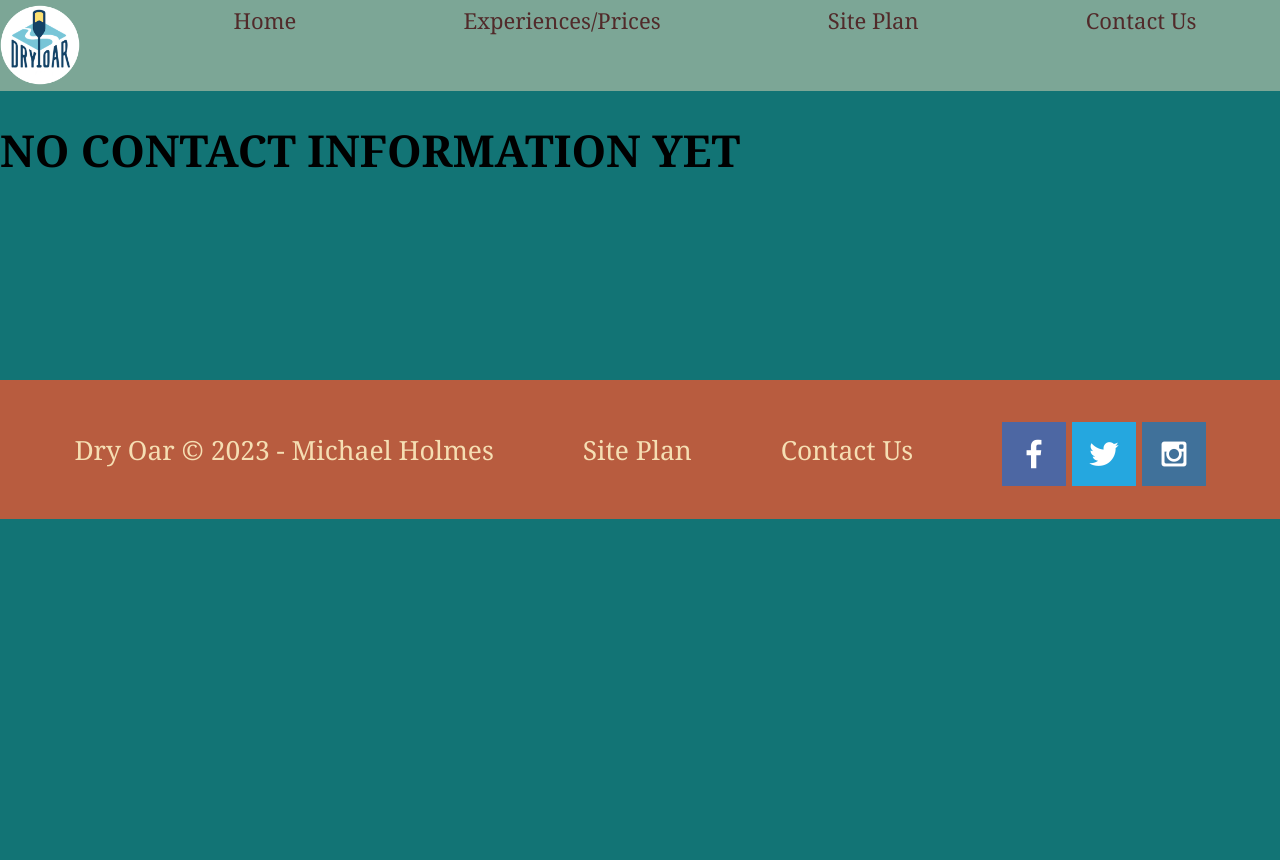
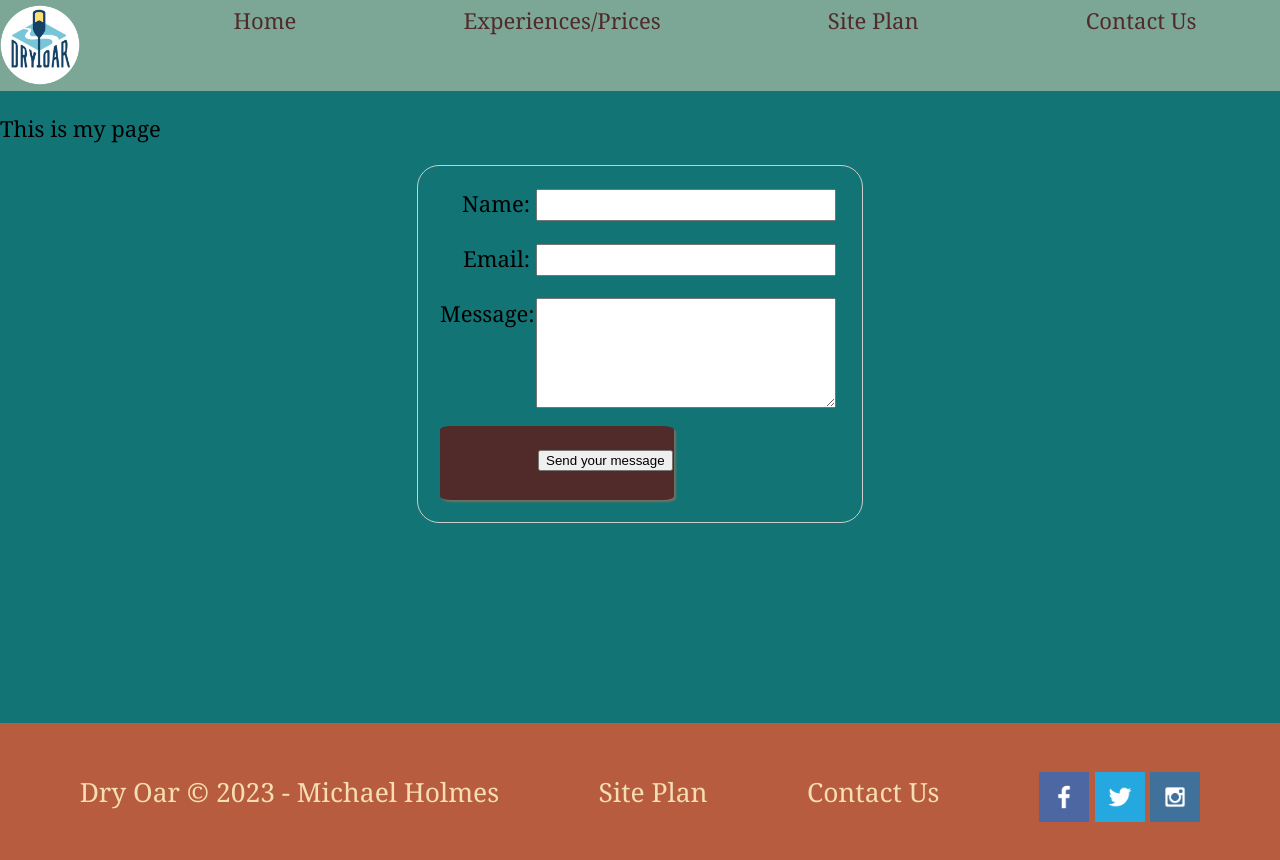
Before and after one commit to mholmes755/WDD130, a plain HTML site: page wwr/contactus.html in a window 1280 px wide. Before the commit the page ends 800 px from the top, so only its background shows below. Drawn offline with Linux system fonts and the light colour scheme.

Commit message:
Finished Contact Us page in wwr site

```diff
--- a/my-portfolio/styles/site-plan.css
+++ b/my-portfolio/styles/site-plan.css
@@ -1,29 +1,29 @@
 /* if you are using any Google fonts change the font names below to your fonts.
 Any spaces in your font name should be replaced with a +.
 Fonts are separated by a | */
-@import url('https://fonts.googleapis.com/css?family=IM+Fell+French+Canon+SC|Lato');
+@import url('https://fonts.googleapis.com/css2?family=Monomaniac+One&family=Roboto+Condensed&display=swap');
 
 :root {
   /* change the values below to your colors from your palette */
-  --primary-color: #396E94   ;
-  --secondary-color: #E7C24F ;
-  --accent1-color: #A42212;
-  --accent2-color: white;
+  --primary-color: #907114   ;
+  --secondary-color: #AABD8C ;
+  --accent1-color: #381D2A;
+  --accent2-color: #396E94;
 
   /* change the values below to your chosen font(s) */
   --heading-font: "IM Fell French Canon SC";
   --paragraph-font: Lato, Helvetica, sans-serif;
 
   /* these colors below should be chosen from among your palette colors above */
-  --headline-color-on-white: #396E94;  /* headlines on a white background */
-  --headline-color-on-color: white; /* headlines on a colored background */
-  --paragraph-color-on-white: #396E94; /* paragraph text on a white background */
-  --paragraph-color-on-color: white; /* paragraph text on a colored background */
-  --paragraph-background-color: #396E94  ;
-  --nav-link-color: #396E94;
-  --nav-background-color: #D4AC0D;
-  --nav-hover-link-color: white;
-  --nav-hover-background-color: #396E94;
+  --headline-color-on-white: #381D2A;  /* headlines on a white background */
+  --headline-color-on-color: whitesmoke; /* headlines on a colored background */
+  --paragraph-color-on-white: #381D2A; /* paragraph text on a white background */
+  --paragraph-color-on-color: whitesmoke; /* paragraph text on a colored background */
+  --paragraph-background-color: #381D2A  ;
+  --nav-link-color: #381D2A;
+  --nav-background-color: #907114;
+  --nav-hover-link-color: whitesmoke;
+  --nav-hover-background-color: #381D2A;
 }
 
 
--- a/wwr/contactus.html
+++ b/wwr/contactus.html
@@ -21,7 +21,28 @@
             </nav>
         </header>
         <main>
-            <h1><strong>NO   CONTACT   INFORMATION   YET</strong></h1>
+            <p>This is my page</p>
+            <div id="feedback"></div>
+<!-- The action is the href that the form will send the data to. The method tells it waht so send with the data -->
+           <form action="/my-form-handling-page" method="post">
+                <ul>
+                    <li>
+                        <label for="name">Name: </label>
+                        <input type="text" id="name" name="user_name" />
+                    </li>
+                    <li>
+                        <label for="mail">Email: </label>
+                        <input type="email" id="email" name="user_email" />
+                    </li>
+                    <li>
+                        <label for="message">Message: </label>
+                        <textarea  id="msg" name="user_message"></textarea>
+                    </li>
+                    <li class="button">
+                        <button type="submit">Send your message</button>
+                    </li>
+                </ul>
+            </form>
         </main>
         <footer>
             <p> Dry Oar &copy; 2023 - Michael Holmes</p>
@@ -41,5 +62,22 @@
 
         </footer>
     </div>
+    <script>
+        // get the feedback div element so we can do something with it.
+        const feedbackElement = document.getElementById('feedback');
+        // get the form so we can read what was entered in it.
+        const formElement = document.forms[0];
+        // add a 'listener' to wait for a submission of our form. When that happens run the code below.
+        formElement.addEventListener('submit', function(e) {
+            // stop the form from doing the default action.
+            e.preventDefault();
+            // set the contents of our feedback element to a message letting the user know the form was submitted successfully. Notice that we pull the name that was entered in the form to personalize the message!
+            feedbackElement.innerHTML = 'Hello '+ formElement.user_name.value +'! Thank you for your message. We will get back with you as soon as possible!';
+            // make the feedback element visible.
+            feedbackElement.style.display = "block";
+            // add a class to move everything down so our message doesn't cover it.
+            document.body.classList.toggle('moveDown');
+        });
+    </script>
 </body>
 </html>
--- a/wwr/styles/index.css
+++ b/wwr/styles/index.css
@@ -197,9 +197,11 @@ footer p a:hover{
 }
 footer p{
     font-size: 1.2em;
+
 }
 footer .social img{
     padding-top: 15px;
+    width: 50px;
 }
 
 
@@ -273,14 +275,132 @@ footer .social img{
     transform: scale(1.1);
 }
 
-
-
 #rates p{
     margin-top: 0px;
     color: black;
     border-top: solid wheat 5px;
 }
 
+
+/* MAIN CODE FOR CONTACT US PAGE */
+form{
+/* Center the form on the page */
+    margin: 0 auto;
+    width: 400px;
+/* Form outline */
+    padding: 1em;
+    border: 1px solid #ccc;
+    border-radius: 1em;
+}
+ul{
+    list-style: none;
+    padding: 0;
+    margin: 0;
+}
+form li + li{
+    margin-top: 1em;
+}
+label{
+/* Uniform size and alignment */
+    display: inline-block;
+    width: 90px;
+    text-align: right;
+}
+input,
+textarea{
+    /* To make sure that all text fields have the same form
+    settings. By defuaalt, textareas have a monospace font */
+    font: 1em sans-serif;
+    /* Uniform text field size */
+    width: 300px;
+    box-sizing: border-box;
+}
+input:focus,
+textarea:focus {
+  /* Additional highlight for focused elements */
+  border-color: #000;
+}
+
+textarea {
+  /* Align multiline text fields with their labels */
+  vertical-align: top;
+
+  /* Provide space to type some text */
+  height: 5em;
+}
+
+.button {
+  /* Align buttons with the text fields */
+  padding-left: 90px; /* same size as the label elements */
+}
+
+button {
+  /* This extra margin represent roughly the same space as the space
+     between the labels and their text fields */
+  margin-left: 0.5em;
+}
+
+input:focus,
+textarea:focus {
+  /* Additional highlight for focused elements */
+  border-color: #000;
+}
+
+textarea {
+  /* Align multiline text fields with their labels */
+  vertical-align: top;
+
+  /* Provide space to type some text */
+  height: 5em;
+}
+
+.button {
+  /* Align buttons with the text fields */
+  padding-left: 90px; /* same size as the label elements */
+}
+
+button {
+  /* This extra margin represent roughly the same space as the space
+     between the labels and their text fields */
+  margin-left: 0.5em;
+}
+input:focus,
+textarea:focus {
+  /* Additional highlight for focused elements */
+  border-color: #000;
+}
+
+textarea {
+  /* Align multiline text fields with their labels */
+  vertical-align: top;
+
+  /* Provide space to type some text */
+  height: 5em;
+}
+
+.button {
+  /* Align buttons with the text fields */
+  padding-left: 90px; /* same size as the label elements */
+}
+
+button {
+  /* This extra margin represent roughly the same space as the space
+     between the labels and their text fields */
+  margin-left: 0.5em;
+}
+#feedback {
+    background-color: antiquewhite;
+    position: absolute;
+    top: 0;
+    left: 0;
+    right: 0;
+    padding: .5em;
+    /* make this element invisible until we are ready for it */
+    display: none;
+}
+.moveDown {
+    margin-top: 3em;
+}
 
 
 @media screen and (max-width: 900px) {
```
